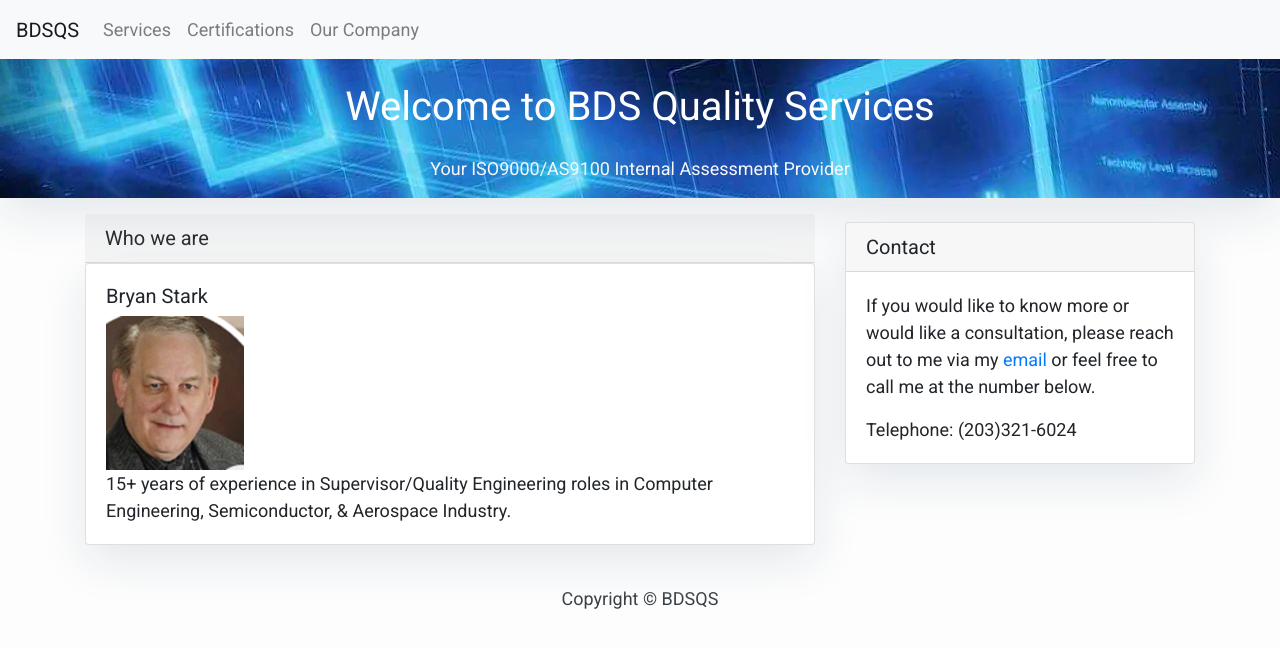
After one commit to michaelbryanstark/bdsQualityServices, a Django app: page /company/ in a window 1280 px wide. The commit adds this page. Shown: the top 648 px of the page. Run offline with Django 3.2, Linux system fonts and the light colour scheme; some libraries are stand-ins or nearby versions.

Commit message:
added company page, changed about me to contact

```diff
--- a/main_app/templates/base.html
+++ b/main_app/templates/base.html
@@ -21,14 +21,17 @@
             <div class="collapse navbar-collapse" id="navbarSupportedContent">
               <ul class="navbar-nav mr-auto">
 
-                <li class="nav-item">
+                <!-- <li class="nav-item">
                   <a class="nav-link" href="{% url 'contact' %}">Contact</a>
-                </li>
+                </li> -->
                 <li class="nav-item">
                     <a class="nav-link" href="{% url 'services' %}">Services</a>
                   </li>
                   <li class="nav-item">
                     <a class="nav-link" href="{% url 'certifications' %}">Certifications</a>
+                  </li>
+                  <li class="nav-item">
+                    <a class="nav-link" href="{% url 'company' %}">Our Company</a>
                   </li>
               </ul>
 
--- /dev/null
+++ b/main_app/templates/company.html
@@ -0,0 +1,67 @@
+{% extends "base.html" %}
+{% block content %}
+{% load static %}
+<style>
+    body {
+        font-family: "Roboto", sans-serif;
+        font-size: 18px;
+        background-color: #fdfdfd;
+    }
+
+    .head_text {
+        color: white;
+    }
+
+    .card {
+        box-shadow: 0 16px 48px #E3E7EB;
+    }
+
+    .masthead {
+            background: #3398E1;
+            text-align:center;
+            height: auto;
+            box-shadow: 0 16px 48px #E3E7EB;
+            background: url("/static/images/header.jpg") 50% 0 no-repeat fixed;
+
+        }
+
+    .me {
+            width: 20%;
+            height: auto;
+        }
+
+
+</style>
+
+<header class="masthead">
+    <div class="overlay"></div>
+    <div class="container">
+        <div class="row">
+            <div class=" col-md-8 col-md-10 mx-auto">
+                <div class="site-heading">
+
+                    <h1 class=" site-heading my-4 mt-3 text-white"> Welcome to BDS Quality Services </h1>
+                    <p class="text-light">Your ISO9000/AS9100 Internal Assessment Provider
+                    </p>
+                </div>
+            </div>
+        </div>
+    </div>
+</header>
+<div class="container">
+    <div class="row">
+        <!-- Blog Entries Column -->
+        <div class="col-md-8 mt-3 left">
+            <h5 class="card-header">Who we are</h5>
+            <div class="card mb-4">
+                <div class="card-body">
+                    <h5>Bryan Stark</h5>
+                    <img class="me" src="{% static 'images/Picture1.png' %}" alt="My image">
+                        <p class="card-text">15+ years of experience in Supervisor/Quality Engineering roles in Computer Engineering, Semiconductor, & Aerospace Industry.</p>
+                </div>
+            </div>
+        </div>
+        {% block sidebar %} {% include 'sidebar.html' %} {% endblock sidebar %}
+    </div>
+</div>
+{% endblock %}
--- a/main_app/templates/sidebar.html
+++ b/main_app/templates/sidebar.html
@@ -11,21 +11,19 @@
             align-items: center;
         }
 
-        .me {
-            width: 100%;
-            height: auto;
-        }
 </style>
 
 <!-- Sidebar Widgets Column -->
 <div class="col-md-4 float-right ">
 <div class="card my-4">
-        <h5 class="card-header">About Me</h5>
+        <h5 class="card-header">Contact</h5>
     <div class="card-body">
-        <p class="card-text">15+ years of experience in Supervisor/Quality Engineering roles in Computer Engineering, Semiconductor, & Aerospace Industry.</p>
+        <p>If you would like to know more or would like a consultation, please reach out to me via my <a href="mailto:bdstark@bdsqs.net">email</a> or feel free to call me at the number below.</p>
+
+        <p class="card-text">Telephone: (203)321-6024</p>
 
     </div>
-    <img class="me" src="{% static 'images/Picture1.png' %}" alt="My image">
+
 </div>
 
 </div>
--- a/main_app/urls.py
+++ b/main_app/urls.py
@@ -7,4 +7,5 @@ urlpatterns = [
     path('contact/', views.ContactView.as_view(), name='contact'),
     path('certifications/', views.CertificationsView.as_view(), name='certifications'),
     path('services/', views.ServicesView.as_view(), name='services'),
+    path('company/', views.CompanyView.as_view(), name='company'),
 ]
--- a/main_app/views.py
+++ b/main_app/views.py
@@ -34,3 +34,11 @@ class ServicesView(generic.ListView):
     def get_queryset(self):
 
         return Info.objects.order_by('updated_on')[:5]
+
+class CompanyView(generic.ListView):
+    template_name = 'company.html'
+    context_object_name = 'latest_Info_list'
+
+    def get_queryset(self):
+
+        return Info.objects.order_by('updated_on')[:5]
```
